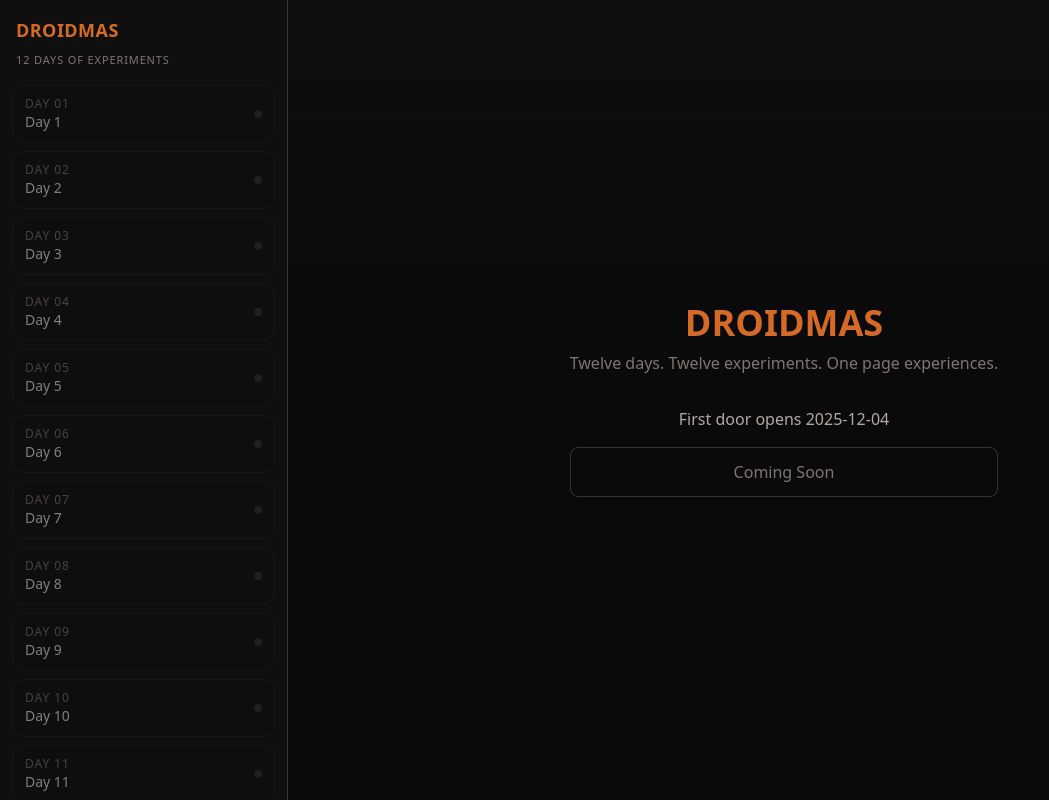
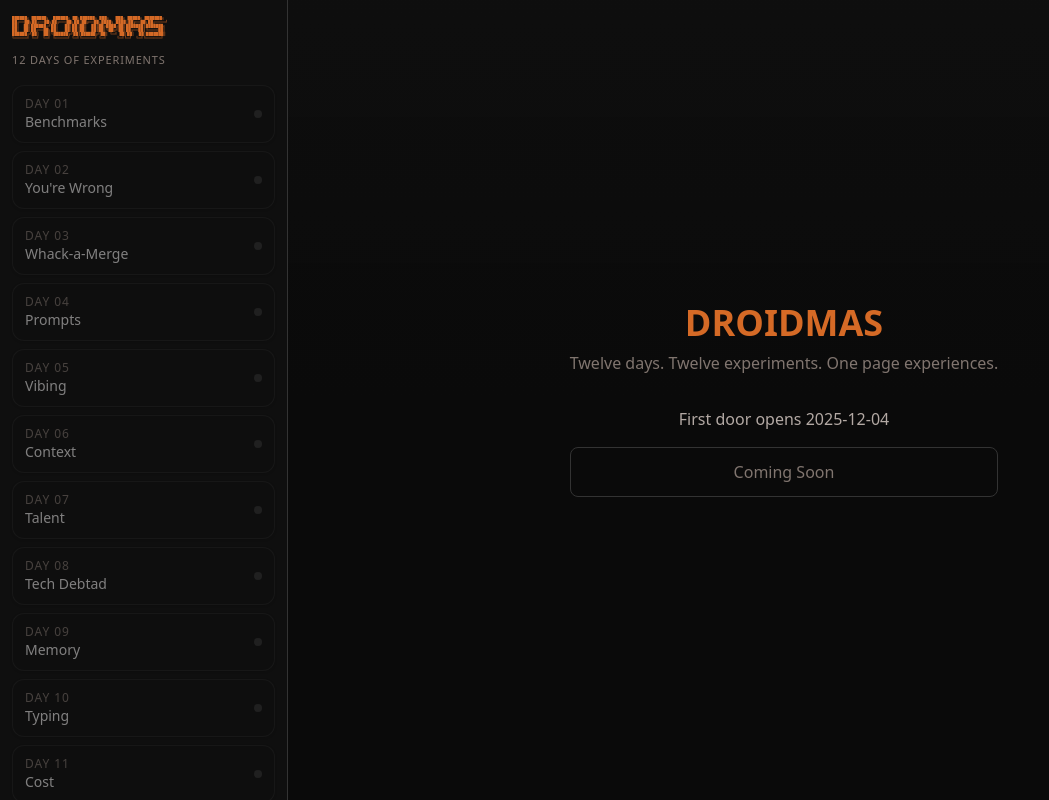
Before and after one commit to factory-ben/droidmas, a Next.js app: page / in a window 1280 px wide. Shown: the whole page, without its empty margins (0-1049 px from the left). Built offline with nearby package versions, Linux system fonts and the light colour scheme.

Commit message:
Add ASCII art logo and real game titles

```diff
--- a/components/AppShell.tsx
+++ b/components/AppShell.tsx
@@ -3,6 +3,13 @@
 import Link from 'next/link';
 import { usePathname } from 'next/navigation';
 import { DAYS_CONFIG, isDayUnlocked } from '@/lib/days-config';
+
+const DROIDMAS_ASCII = `██████╗ ██████╗  ██████╗ ██╗██████╗ ███╗   ███╗ █████╗ ███████╗
+██╔══██╗██╔══██╗██╔═══██╗██║██╔══██╗████╗ ████║██╔══██╗██╔════╝
+██║  ██║██████╔╝██║   ██║██║██║  ██║██╔████╔██║███████║███████╗
+██║  ██║██╔══██╗██║   ██║██║██║  ██║██║╚██╔╝██║██╔══██║╚════██║
+██████╔╝██║  ██║╚██████╔╝██║██████╔╝██║ ╚═╝ ██║██║  ██║███████║
+╚═════╝ ╚═╝  ╚═╝ ╚═════╝ ╚═╝╚═════╝ ╚═╝     ╚═╝╚═╝  ╚═╝╚══════╝`;
 
 type AppShellProps = {
   children: React.ReactNode;
@@ -72,11 +79,13 @@ export default function AppShell({ children }: AppShellProps) {
       <div className="flex h-full w-full bg-surface/60 backdrop-blur">
         {/* Sidebar */}
         <aside className="w-72 border-r border-border-dim bg-surface/80 flex flex-col">
-          <div className="px-4 py-4">
+          <div className="px-3 py-4">
             <Link href="/" className="block">
-              <div className="text-lg font-bold text-factory-orange tracking-wide">DROIDMAS</div>
+              <pre className="text-[3.5px] leading-[4px] text-factory-orange font-mono whitespace-pre overflow-hidden">
+{DROIDMAS_ASCII}
+              </pre>
             </Link>
-            <div className="text-[11px] uppercase tracking-[0.08em] text-text-muted mt-2">
+            <div className="text-[11px] uppercase tracking-[0.08em] text-text-muted mt-3">
               12 Days of Experiments
             </div>
           </div>
--- a/lib/days-config.ts
+++ b/lib/days-config.ts
@@ -6,18 +6,18 @@ export interface DayConfig {
 
 // All 12 days - games will be added via PRs as each day arrives
 export const DAYS_CONFIG: DayConfig[] = [
-  { day: 1, title: "Day 1", unlockDate: "2025-12-04" },
-  { day: 2, title: "Day 2", unlockDate: "2025-12-05" },
-  { day: 3, title: "Day 3", unlockDate: "2025-12-06" },
-  { day: 4, title: "Day 4", unlockDate: "2025-12-07" },
-  { day: 5, title: "Day 5", unlockDate: "2025-12-08" },
-  { day: 6, title: "Day 6", unlockDate: "2025-12-09" },
-  { day: 7, title: "Day 7", unlockDate: "2025-12-10" },
-  { day: 8, title: "Day 8", unlockDate: "2025-12-11" },
-  { day: 9, title: "Day 9", unlockDate: "2025-12-12" },
-  { day: 10, title: "Day 10", unlockDate: "2025-12-13" },
-  { day: 11, title: "Day 11", unlockDate: "2025-12-14" },
-  { day: 12, title: "Day 12", unlockDate: "2025-12-15" },
+  { day: 1, title: "Benchmarks", unlockDate: "2025-12-04" },
+  { day: 2, title: "You're Wrong", unlockDate: "2025-12-05" },
+  { day: 3, title: "Whack-a-Merge", unlockDate: "2025-12-06" },
+  { day: 4, title: "Prompts", unlockDate: "2025-12-07" },
+  { day: 5, title: "Vibing", unlockDate: "2025-12-08" },
+  { day: 6, title: "Context", unlockDate: "2025-12-09" },
+  { day: 7, title: "Talent", unlockDate: "2025-12-10" },
+  { day: 8, title: "Tech Debtad", unlockDate: "2025-12-11" },
+  { day: 9, title: "Memory", unlockDate: "2025-12-12" },
+  { day: 10, title: "Typing", unlockDate: "2025-12-13" },
+  { day: 11, title: "Cost", unlockDate: "2025-12-14" },
+  { day: 12, title: "Let's Cook", unlockDate: "2025-12-15" },
 ];
 
 export function isDayUnlocked(day: number): boolean {
```
